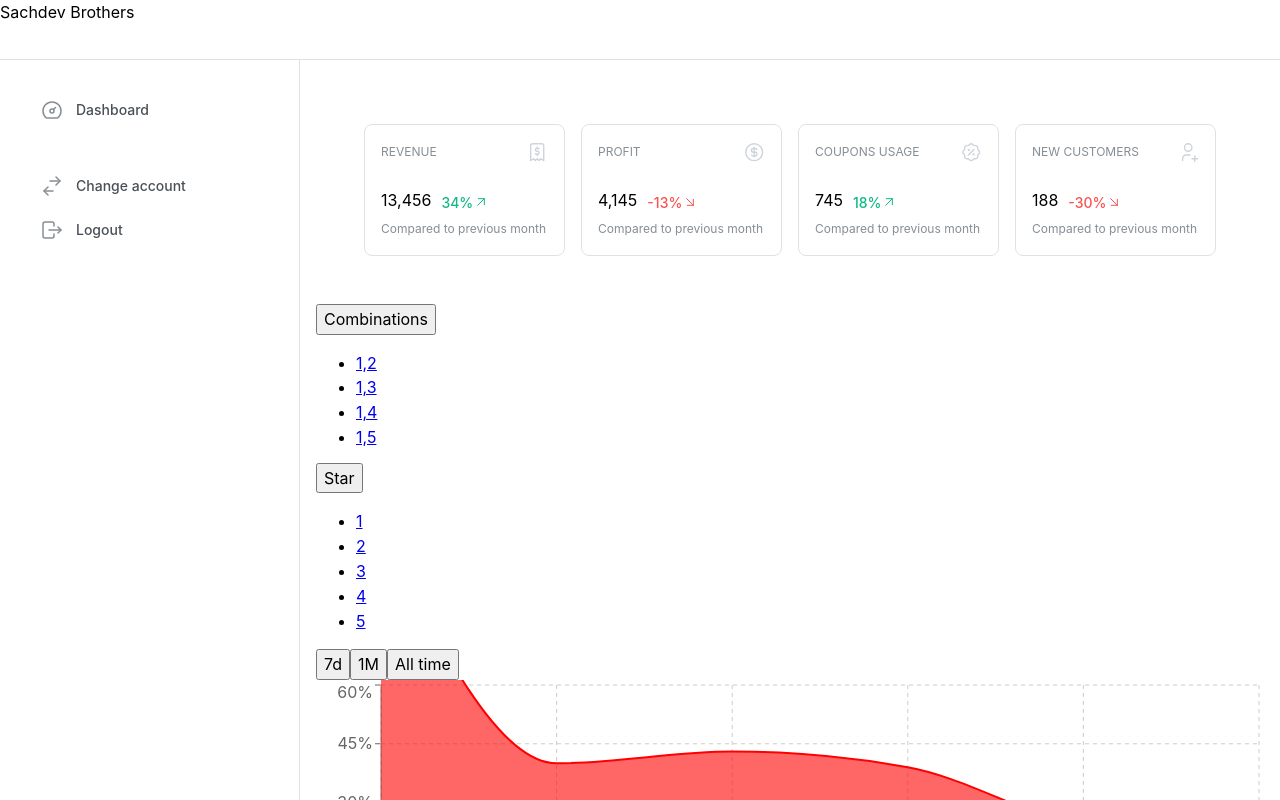
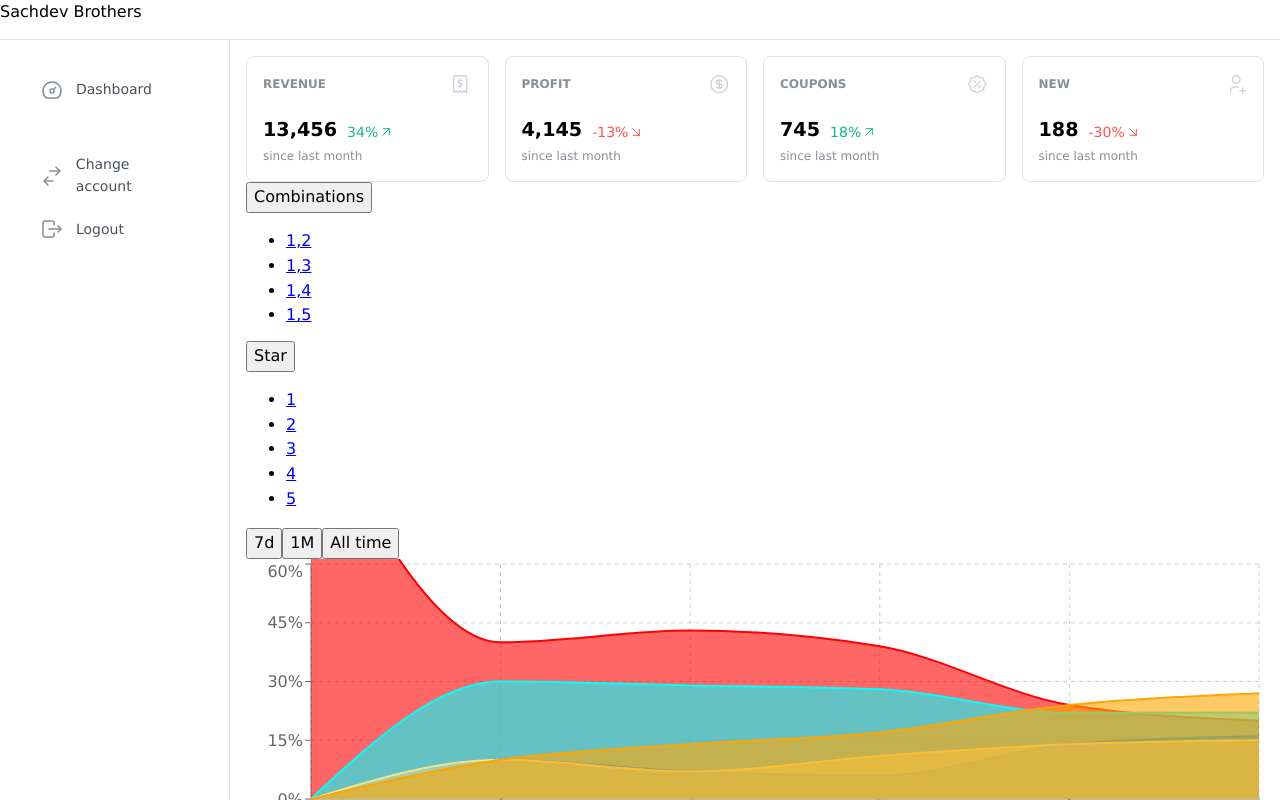
Before and after one commit to hyperingenious/sachdev-analytics, a React (Vite) app: page /dashboard in a window 1280 px wide. Shown: the top 800 px of the page. Built offline with nearby package versions, Linux system fonts and the light colour scheme.

Commit message:
Fixed the stats grid

```diff
--- a/src/assets/styles/StatsGrid.module.css
+++ b/src/assets/styles/StatsGrid.module.css
@@ -1,24 +1,24 @@
 .root {
-    padding: calc(var(--mantine-spacing-xl) * 1.5);
+    padding:0 !important;
   }
 
   .value {
-    font-size: rem(24px);
-    font-weight: 700;
-    line-height: 1;
+    font-size: 1.2rem !important;
+    font-weight: bolder !important;
+    line-height: 1 !important;
   }
 
   .diff {
-    line-height: 1;
-    display: flex;
-    align-items: center;
+    line-height: 1 !important;
+    display: flex !important;
+    align-items: center!important;
   }
 
   .icon {
-    color: light-dark(var(--mantine-color-gray-4), var(--mantine-color-dark-3));
+    color: light-dark(var(--mantine-color-gray-4), var(--mantine-color-dark-3)) !important;
   }
 
   .title {
-    font-weight: 700;
-    text-transform: uppercase;
+    font-weight: 700 !important;
+    text-transform: uppercase !important;
   }
--- a/src/components/dashboard/StatsGrid.jsx
+++ b/src/components/dashboard/StatsGrid.jsx
@@ -19,8 +19,8 @@ const icons = {
 const data = [
   { title: 'Revenue', icon: 'receipt', value: '13,456', diff: 34 },
   { title: 'Profit', icon: 'coin', value: '4,145', diff: -13 },
-  { title: 'Coupons usage', icon: 'discount', value: '745', diff: 18 },
-  { title: 'New customers', icon: 'user', value: '188', diff: -30 },
+  { title: 'Coupons', icon: 'discount', value: '745', diff: 18 },
+  { title: 'New', icon: 'user', value: '188', diff: -30 },
 ]
 
 export default function StatsGrid() {
@@ -46,7 +46,7 @@ export default function StatsGrid() {
         </Group>
 
         <Text fz="xs" c="dimmed" mt={7}>
-          Compared to previous month
+          since last month
         </Text>
       </Paper>
     );
--- a/src/main.jsx
+++ b/src/main.jsx
@@ -9,7 +9,13 @@ import { MantineProvider } from "@mantine/core";
 ReactDOM.createRoot(document.getElementById("root")).render(
   <React.StrictMode>
     {" "}
-    <MantineProvider>
+    <MantineProvider
+      theme={{
+        fontFamily: 'Verdana, sans-serif',
+        fontFamilyMonospace: 'Monaco, Courier, monospace',
+        headings: { fontFamily: 'Greycliff CF, sans-serif' },
+      }}
+    >
       <Provider store={store}>
         <App />
       </Provider>
--- a/src/pages/AppShell.jsx
+++ b/src/pages/AppShell.jsx
@@ -1,15 +1,21 @@
 import { useDisclosure } from "@mantine/hooks";
 import { AppShell as MantineAppShell, Burger } from "@mantine/core";
 import NavbarSimple from "../components/NavbarSimple";
-import { Outlet } from "react-router-dom";
+import { Outlet, useNavigate } from "react-router-dom";
+import { useEffect } from "react";
 
 export default function AppShell() {
   const [opened, { toggle }] = useDisclosure();
+  const navigate = useNavigate();
+
+useEffect(function(){
+  navigate('/dashboard')
+},[navigate])
 
   return (
     <MantineAppShell
-      header={{ height: 60 }}
-      navbar={{ width: 300, breakpoint: "sm", collapsed: { mobile: !opened } }}
+      header={{ height: 40 }}
+      navbar={{ width: 230, breakpoint: "sm", collapsed: { mobile: !opened } }}
       padding="md"
     >
       <MantineAppShell.Header>
```
